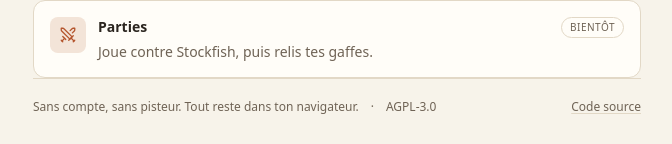
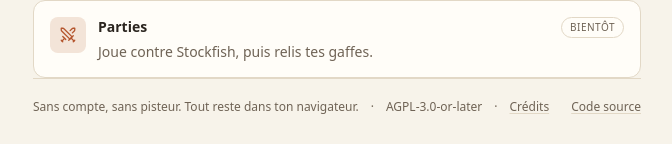
Before and after one commit to lesloi/gambit, a React (Vite) app: page / in a window 1280 px wide. Shown: the part 716-860 px from the top of the page, without its empty margins (303-975 px from the left). Built offline with nearby package versions, Linux system fonts and the light colour scheme; what ts-fsrs would draw is missing.

Commit message:
feat(web): add the credits screen (#30)

```diff
--- a/src/app/App.tsx
+++ b/src/app/App.tsx
@@ -1,9 +1,10 @@
 import { useEffect, useState } from 'react';
+import { CreditsPage } from '../features/credits/CreditsPage';
 import { HomePage } from '../features/home/HomePage';
 import { PuzzleScreen } from '../features/puzzles/PuzzleScreen';
 import { UpdatePrompt } from './UpdatePrompt';
 
-type View = 'home' | 'puzzle';
+type View = 'home' | 'puzzle' | 'credits';
 
 export function App() {
   const [view, setView] = useState<View>('home');
@@ -16,8 +17,13 @@
     <>
       {view === 'puzzle' ? (
         <PuzzleScreen onExit={() => setView('home')} />
+      ) : view === 'credits' ? (
+        <CreditsPage onExit={() => setView('home')} />
       ) : (
-        <HomePage onStartPuzzle={() => setView('puzzle')} />
+        <HomePage
+          onStartPuzzle={() => setView('puzzle')}
+          onShowCredits={() => setView('credits')}
+        />
       )}
       <UpdatePrompt />
     </>
--- /dev/null
+++ b/src/features/credits/CreditsPage.tsx
@@ -0,0 +1,65 @@
+import { ChevronLeft } from 'lucide-react';
+import { fr } from '../../i18n/fr';
+import { SkipLink } from '../../ui/SkipLink';
+import { CREDITS, creditText } from './credits';
+
+export function CreditsPage({ onExit }: { onExit: () => void }) {
+  return (
+    <div className="min-h-dvh bg-paper">
+      <SkipLink />
+
+      <div className="mx-auto flex min-h-dvh w-full max-w-2xl flex-col px-5 pt-8 pb-8 sm:px-8">
+        <header className="flex items-center gap-2">
+          <button
+            type="button"
+            onClick={onExit}
+            aria-label={fr.credits.back}
+            className="text-ink-muted hover:text-ink -ml-2 grid size-11 place-items-center rounded-full"
+          >
+            <ChevronLeft size={22} />
+          </button>
+          <h1 className="font-serif text-lg">{fr.credits.title}</h1>
+        </header>
+
+        <main id="main" className="mt-6 flex-1">
+          <p className="text-ink-muted text-sm leading-relaxed">{fr.credits.intro}</p>
+
+          <ul className="mt-6 grid gap-3">
+            {CREDITS.map((credit) => (
+              <li key={credit.id} className="border-line bg-paper-raised rounded-xl border p-4">
+                <div className="flex flex-wrap items-baseline justify-between gap-x-3 gap-y-1">
+                  <h2 className="text-sm font-semibold">
+                    <a
+                      href={credit.sourceUrl}
+                      rel="noreferrer"
+                      className="decoration-line hover:text-ink underline underline-offset-2"
+                    >
+                      {credit.name}
+                    </a>
+                  </h2>
+                  <a
+                    href={credit.licenceUrl}
+                    rel="noreferrer"
+                    aria-label={`${fr.credits.licence} ${credit.licence}`}
+                    className="border-line text-ink-muted hover:text-ink rounded-full border px-2 py-0.5 text-[11px]"
+                  >
+                    {credit.licence}
+                  </a>
+                </div>
+
+                <p className="text-ink-muted mt-1 text-sm leading-snug">{creditText(credit.id)}</p>
+                {credit.notice ? (
+                  <p className="text-ink-muted mt-2 text-xs">{credit.notice}</p>
+                ) : null}
+              </li>
+            ))}
+          </ul>
+
+          <p className="border-line text-ink-muted mt-8 border-t pt-5 text-xs">
+            {fr.credits.codeLicence}
+          </p>
+        </main>
+      </div>
+    </div>
+  );
+}
--- /dev/null
+++ b/src/features/credits/credits.ts
@@ -0,0 +1,47 @@
+import { fr } from '../../i18n/fr';
+
+export type CreditId = 'pieces' | 'puzzles';
+
+export interface Credit {
+  id: CreditId;
+  /** The name the project publishes under; a proper noun, so it is never translated. */
+  name: string;
+  /** The licence as the upstream states it, in SPDX form where possible. */
+  licence: string;
+  licenceUrl: string;
+  sourceUrl: string;
+  /** Where the shipped files live, relative to the repository root; the test checks it exists. */
+  path: string;
+  /** The attribution line the licence requires, shown under the description. */
+  notice?: string;
+}
+
+/**
+ * The third-party works the app shows. Libraries are left out on purpose: their licences travel
+ * with their packages, and the screen names what a user recognises — the pieces, the puzzles and,
+ * once the games mode lands, the engine.
+ */
+export const CREDITS: readonly Credit[] = [
+  {
+    id: 'pieces',
+    name: 'Chessnut',
+    licence: 'Apache-2.0',
+    licenceUrl: 'https://www.apache.org/licenses/LICENSE-2.0',
+    sourceUrl: 'https://github.com/LexLuengas/chessnut-pieces',
+    path: 'public/pieces/chessnut',
+    notice: 'Copyright 2019 Alexis Luengas.',
+  },
+  {
+    id: 'puzzles',
+    name: 'Lichess puzzle database',
+    licence: 'CC0-1.0',
+    licenceUrl: 'https://creativecommons.org/publicdomain/zero/1.0/',
+    sourceUrl: 'https://database.lichess.org/#puzzles',
+    path: 'content/puzzles.jsonl.gz',
+  },
+];
+
+/** The French description of a credit, from the interface strings. */
+export function creditText(id: CreditId): string {
+  return fr.credits.items[id];
+}
--- a/src/features/home/HomePage.tsx
+++ b/src/features/home/HomePage.tsx
@@ -1,16 +1,18 @@
 import { fr } from '../../i18n/fr';
 import { BoardPreview } from '../../ui/BoardPreview';
+import { SkipLink } from '../../ui/SkipLink';
 import { MODES } from './modes';
 
-export function HomePage({ onStartPuzzle }: { onStartPuzzle: () => void }) {
+export function HomePage({
+  onStartPuzzle,
+  onShowCredits,
+}: {
+  onStartPuzzle: () => void;
+  onShowCredits: () => void;
+}) {
   return (
     <div className="min-h-dvh bg-paper">
-      <a
-        href="#main"
-        className="focus:bg-paper-raised focus:absolute focus:top-4 focus:left-4 focus:z-10 focus:rounded-md focus:px-3 focus:py-2 focus:shadow sr-only"
-      >
-        {fr.home.skipToContent}
-      </a>
+      <SkipLink />
 
       <div className="mx-auto flex min-h-dvh w-full max-w-2xl flex-col px-5 pt-8 pb-8 sm:px-8">
         <header>
@@ -125,6 +127,14 @@
           <span>{fr.home.privacy}</span>
           <span aria-hidden="true">·</span>
           <span>{fr.home.license}</span>
+          <span aria-hidden="true">·</span>
+          <button
+            type="button"
+            onClick={onShowCredits}
+            className="decoration-line hover:text-ink underline underline-offset-2"
+          >
+            {fr.home.credits}
+          </button>
           <a
             className="decoration-line hover:text-ink ml-auto underline underline-offset-2"
             href="https://github.com/lesloi/gambit"
--- a/src/i18n/fr.ts
+++ b/src/i18n/fr.ts
@@ -21,8 +21,20 @@
     playHint: 'Une partie contre Stockfish, puis la relecture des gaffes.',
     comingSoon: 'Bientôt',
     privacy: 'Sans compte, sans pisteur. Tout reste dans ton navigateur.',
-    license: 'AGPL-3.0',
+    license: 'AGPL-3.0-or-later',
+    credits: 'Crédits',
     source: 'Code source',
+  },
+  credits: {
+    title: 'Crédits',
+    back: 'Retour',
+    intro: 'Gambit s’appuie sur le travail d’autres personnes :',
+    licence: 'Licence',
+    codeLicence: 'Le code de Gambit est sous AGPL-3.0-or-later.',
+    items: {
+      pieces: 'Les pièces de l’échiquier, dessinées par Alexis Luengas.',
+      puzzles: 'Les positions des puzzles, filtrées depuis la base publique de Lichess.',
+    },
   },
   modes: {
     puzzles: {
--- /dev/null
+++ b/src/ui/SkipLink.tsx
@@ -0,0 +1,16 @@
+import { fr } from '../i18n/fr';
+
+/**
+ * Hidden above the viewport rather than with `sr-only`: the clipped box that `sr-only` builds
+ * cannot be undone by the focus utilities alone, which left the focused link invisible.
+ */
+export function SkipLink() {
+  return (
+    <a
+      href="#main"
+      className="bg-paper-raised absolute -top-24 left-4 z-10 rounded-md px-3 py-2 shadow focus:top-4"
+    >
+      {fr.home.skipToContent}
+    </a>
+  );
+}
```
Also changed, not shown: 1 other file (tests, documents, lock files or other folders).
